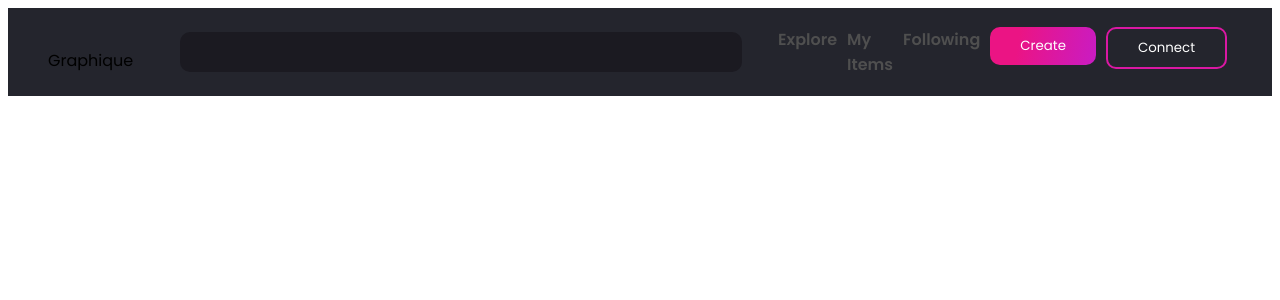
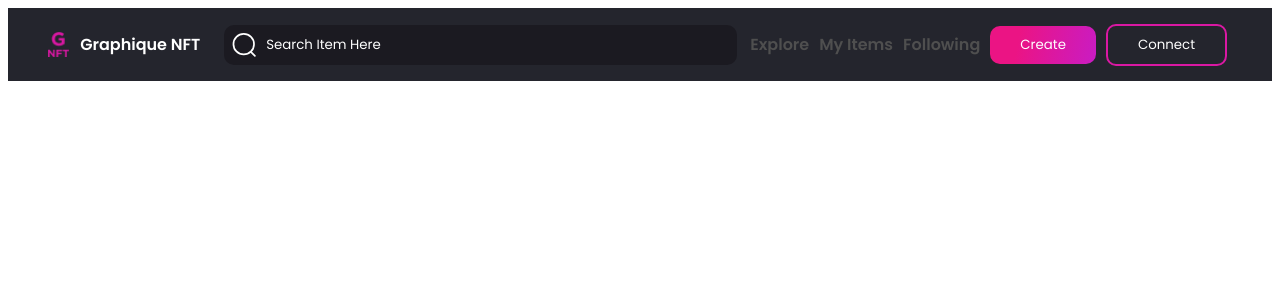
Before and after one commit to SuhailAhmed2627/g-nft, a React (Vite) app: page / in a window 1280 px wide. Shown: the top 300 px of the page. Built offline with nearby package versions, Linux system fonts and the light colour scheme; a web font is replaced by a local one.

Commit message:
feat: navbar

```diff
--- a/src/components/NavBar/NavBar.module.css
+++ b/src/components/NavBar/NavBar.module.css
@@ -15,6 +15,29 @@
 	padding: 1rem;
 	padding-left: 2.5rem;
 	cursor: pointer;
+	display: flex;
+	flex-direction: row;
+	white-space: nowrap;
+}
+.navLogoImg {
+	width: 21px;
+	height: 25px;
+}
+.navLogoText {
+	font-size: 1rem;
+	font-weight: 600;
+	color: var(--white);
+	margin: auto;
+	margin-left: 0.7rem;
+}
+.searchBarIcon {
+	margin: 0.5rem;
+}
+.searchInput {
+	width: 100%;
+}
+.searchInput::placeholder {
+	color: var(--white);
 }
 .navButtons {
 	display: flex;
@@ -33,6 +56,10 @@
 	font-weight: 600;
 	font-size: 16px;
 	transition: 0.15s ease-in-out all;
+	white-space: nowrap;
+	display: flex;
+	justify-content: center;
+	align-items: center;
 }
 .navButton:hover {
 	color: #ffffff;
@@ -55,9 +82,12 @@
 .searchBar {
 	background-color: var(--black-2);
 	height: 40px;
-	width: 90%;
+	width: 97%;
 	margin: auto;
 	border-radius: 10px;
+	display: flex;
+	flex-direction: row;
+	justify-content: start;
 }
 
 @media screen and (max-width: 800px) {
--- a/src/components/NavBar/NavBar.tsx
+++ b/src/components/NavBar/NavBar.tsx
@@ -1,6 +1,6 @@
 import styles from "./NavBar.module.css";
 import "./common.css";
-// import Logo from "../../assets/logo.svg";
+import logo from "../../../public/assets/logo.png";
 import NavButtons from "./NavButtons";
 // import HamburgerIcon from "../../assets/hamburger-icon.svg";
 // import CloseIcon from "../../assets/close-icon.png";
@@ -32,14 +32,19 @@ const Navbar = () => {
 			<span id="home"></span>
 			<div className={styles.navBarContainer}>
 				<div className={styles.navBar}>
-					<p
+					<div
 						className={styles.navLogo}
 						onClick={() => {
 							navigate("/#home");
 						}}
 					>
-						Graphique
-					</p>
+						<img
+							src={logo}
+							alt="G-NFT Logo"
+							className={styles.navLogoImg}
+						/>
+						<p className={styles.navLogoText}>Graphique NFT</p>
+					</div>
 					{screenWidth > 600 ? (
 						<NavButtons />
 					) : (
--- a/src/components/NavBar/NavButtons.tsx
+++ b/src/components/NavBar/NavButtons.tsx
@@ -1,12 +1,24 @@
 import React from "react";
 import { Link } from "react-router-dom";
 import styles from "./NavBar.module.css";
+import searchIcon from "../../../public/assets/searchicon.svg";
 
 const NavButtons = () => {
 	return (
 		<>
 			<div className={styles.searchBarContainer}>
-				<div className={styles.searchBar}></div>
+				<div className={styles.searchBar}>
+					<img
+						className={styles.searchBarIcon}
+						src={searchIcon}
+						alt="Search Icon"
+					/>
+					<input
+						className={styles.searchInput}
+						placeholder="Search Item Here"
+						type="text"
+					/>
+				</div>
 			</div>
 			<div className={styles.navButtons}>
 				<Link className={styles.navButton} to="/">
--- a/src/index.css
+++ b/src/index.css
@@ -109,4 +109,11 @@ button {
 	color: #ffffff;
 	border-radius: 10px;
 	padding: 9px 30px;
+	cursor: pointer;
 }
+
+input {
+	outline: none;
+	background: transparent;
+	border: none;
+}
```
Also changed, not shown: public/assets/logo.png (added), public/assets/searchicon.svg (added).
